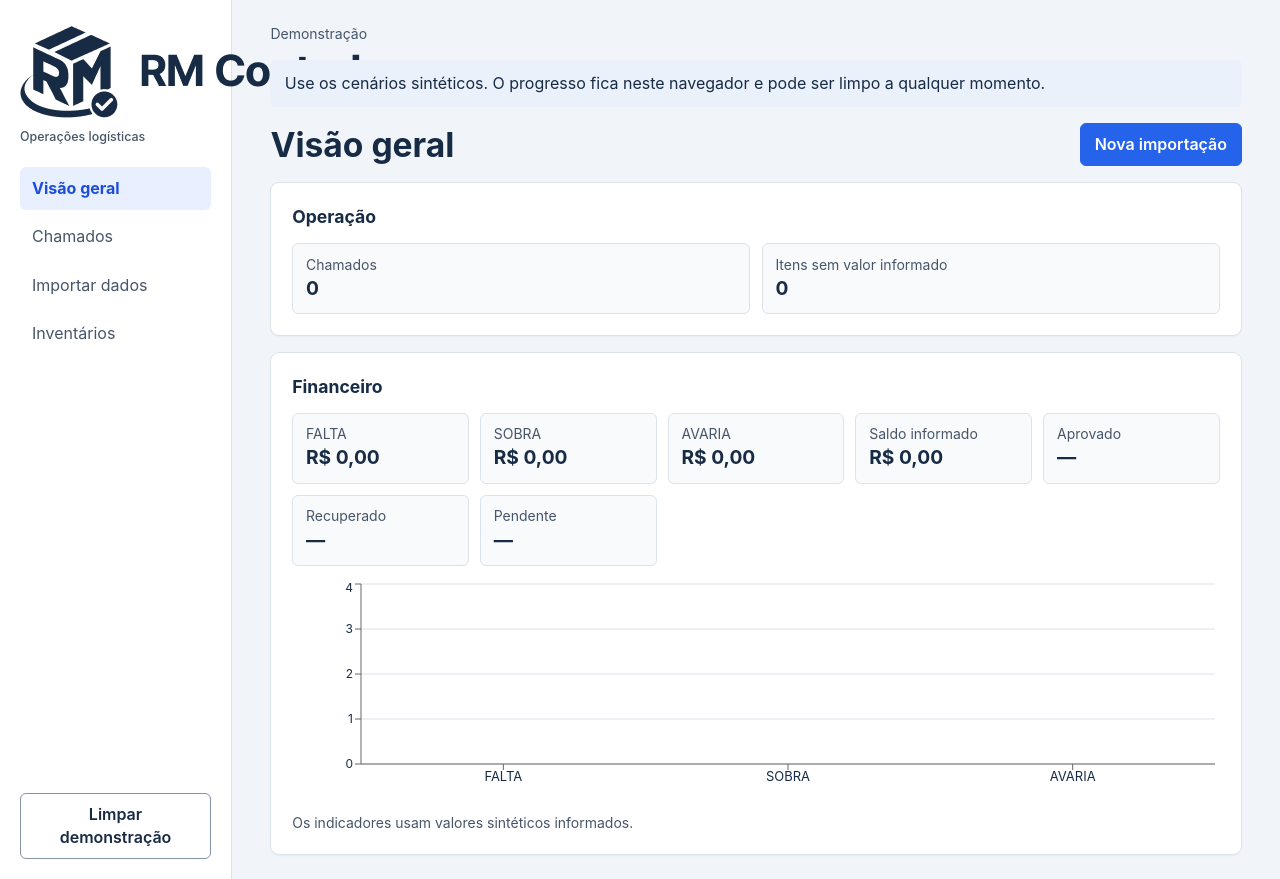
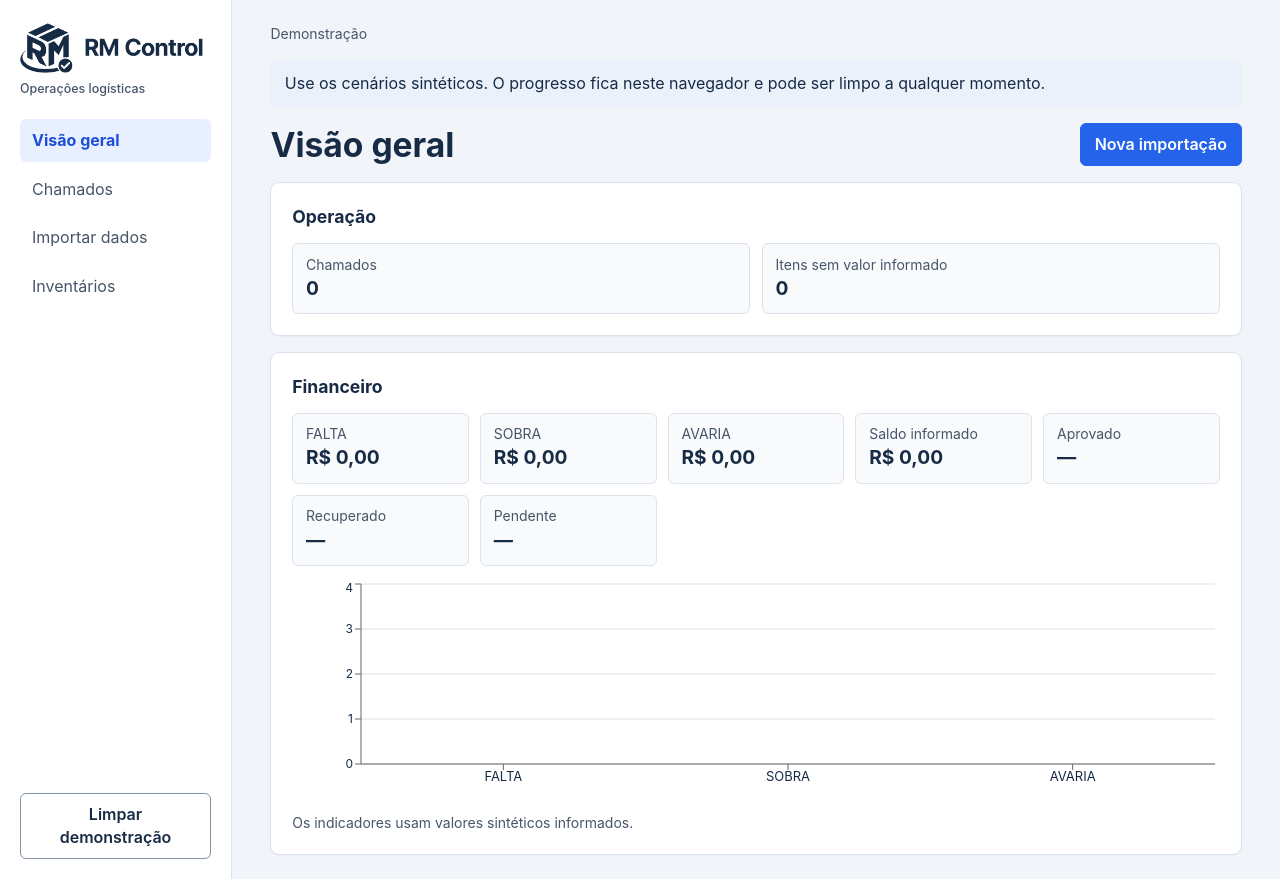
Before and after one commit to pethersonzada/rm-control-frontend, a React (Vite) app: page / in a window 1280 px wide. Built offline with nearby package versions, Linux system fonts and the light colour scheme.

Commit message:
style: integra logo oficial do RM Control

```diff
--- a/src/styles.css
+++ b/src/styles.css
@@ -339,3 +339,5 @@ td small {
 .user-uid {
   overflow-wrap: anywhere;
 }
+
+.brand-logo { display: block; width: 100%; max-width: 184px; height: auto; object-fit: contain; margin-bottom: .4rem; }
```
